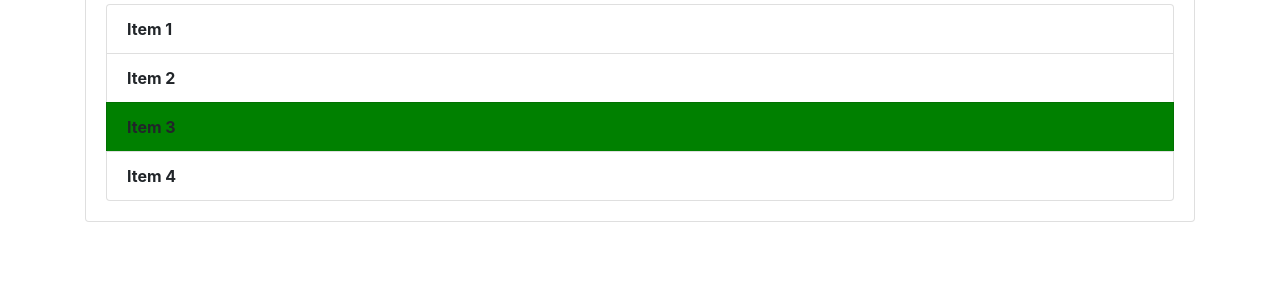
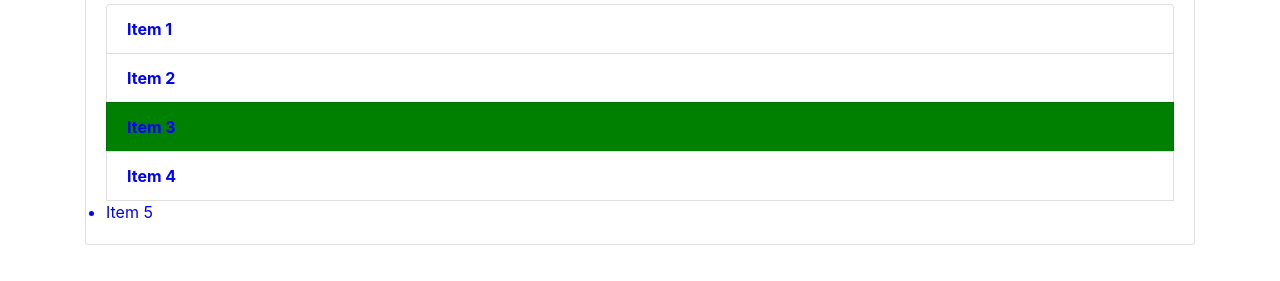
Before and after one commit to tarunji-123/GitTutorial, a plain HTML site: page index.html in a window 1280 px wide. Shown: the part 277-558 px from the top of the page. Drawn offline with nearby package versions, Linux system fonts and the light colour scheme.

Commit message:
use getElementByTagName

```diff
--- a/demo2.js
+++ b/demo2.js
@@ -4,16 +4,19 @@ var header =document.getElementById('main-header');
 header.style.border = 'solid 2px black';
 
 // var title = document.getElementsByClassName('title');
-
 // title[0].style.fontWeight = 'bold';
-
 // title[0].style.color = 'green';
 
 // Get element by class name
-
 var items = document.getElementsByClassName('list-group-item');
 items[2].style.backgroundColor = "green";
 
 for(var i=0; i<items.length; i++){
     items[i].style.fontWeight = "bold";
 }
+
+// get element by tagname
+var tagname = document.getElementsByTagName('li');
+for(var i=0; i<tagname.length; i++){
+    tagname[i].style.color = "blue"; // all the li items will be affected
+}
--- a/index.html
+++ b/index.html
@@ -23,10 +23,10 @@
     <h2 class="title">Items</h2>
     <ul id="items" class="list-group">
       <li class="list-group-item">Item 1</li>
-
       <li class="list-group-item">Item 2</li>
       <li class="list-group-item">Item 3</li>
       <li class="list-group-item">Item 4</li>
+      <li>Item 5</li>
     </ul>
    </div>
   </div>
```
